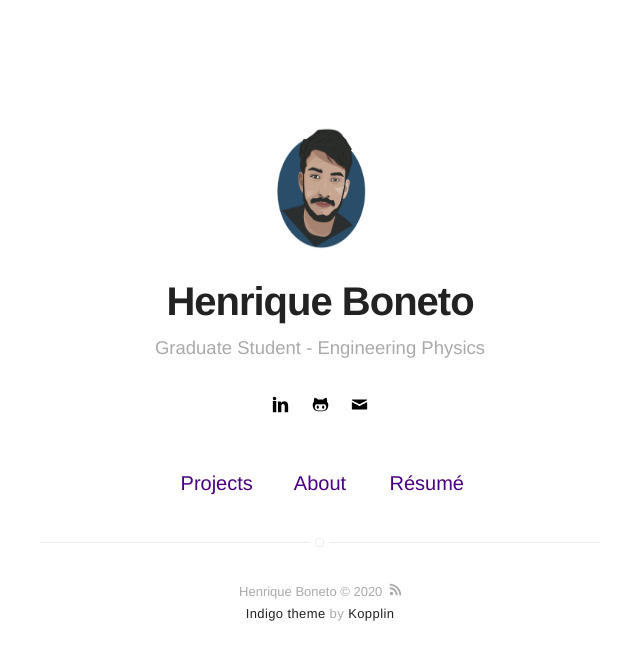
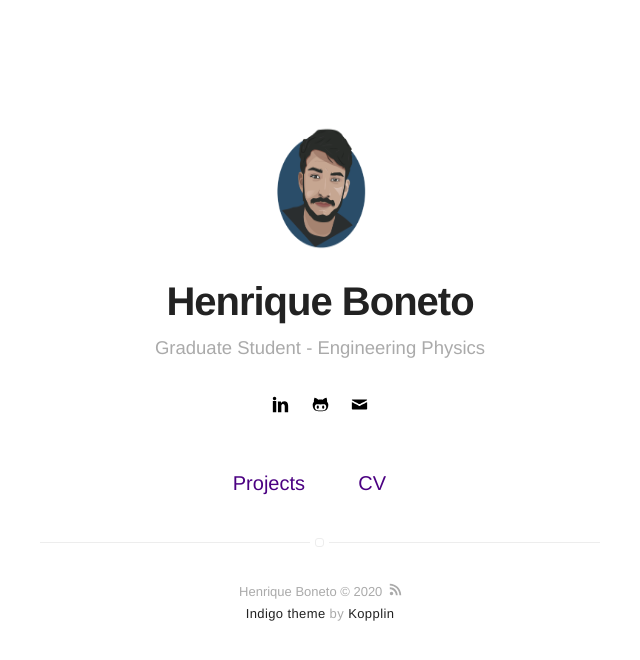
Before and after one commit to henriqueboneto/henriqueboneto.github.io, a Jekyll site: the page built from index.html, in a window 1280 px wide. Shown: the top 660 px of the page, without its empty margins (320-960 px from the left). Built offline with Jekyll 4.4.1, drawn with Linux system fonts in a browser that asks for light colours.

Commit message:
adding resources

```diff
--- a/_config.yml
+++ b/_config.yml
@@ -56,7 +56,7 @@
     name: Henrique Boneto
     bio: Engineering Physics Student. Interested and currently studying Econophysics, Software Development and Data Science.
     external-image: false
-    picture: assets/images/profile.jpg
+    picture: assets/images/profile.png
 
 # do you want a larger site? change the option below
 # options: [normal, large] | default: normal
@@ -75,7 +75,7 @@
 projects: true
 
 # if you don't need "about" or "blog", comment them out below
-about: true
+about: false
 blog: false
 
 # do you want to show the "read time" of the posts?
--- a/_includes/nav.html
+++ b/_includes/nav.html
@@ -32,7 +32,7 @@
 
         {% if site.resume == true %}
             <li class="item">
-                <a class="link" href="{% if site.resume-external %}{{ site.resume-url }}{% else %}{{ site.url }}/{{ site.resume-url }}{% endif %}">Résumé</a>
+                <a class="link" href="{% if site.resume-external %}{{ site.resume-url }}{% else %}{{ site.url }}/{{ site.resume-url }}{% endif %}">CV</a>
             </li>
         {% endif %}
     </ul>
```
